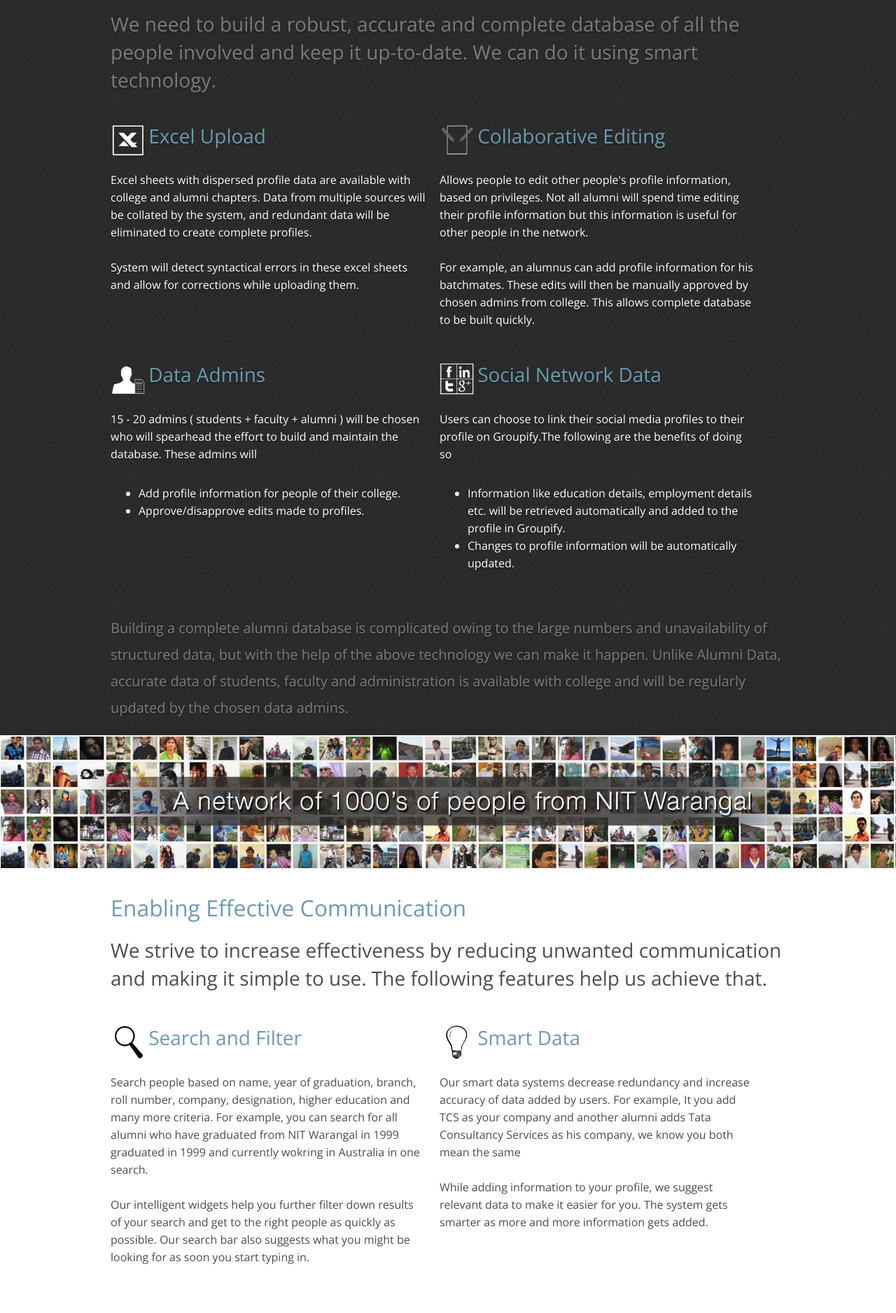
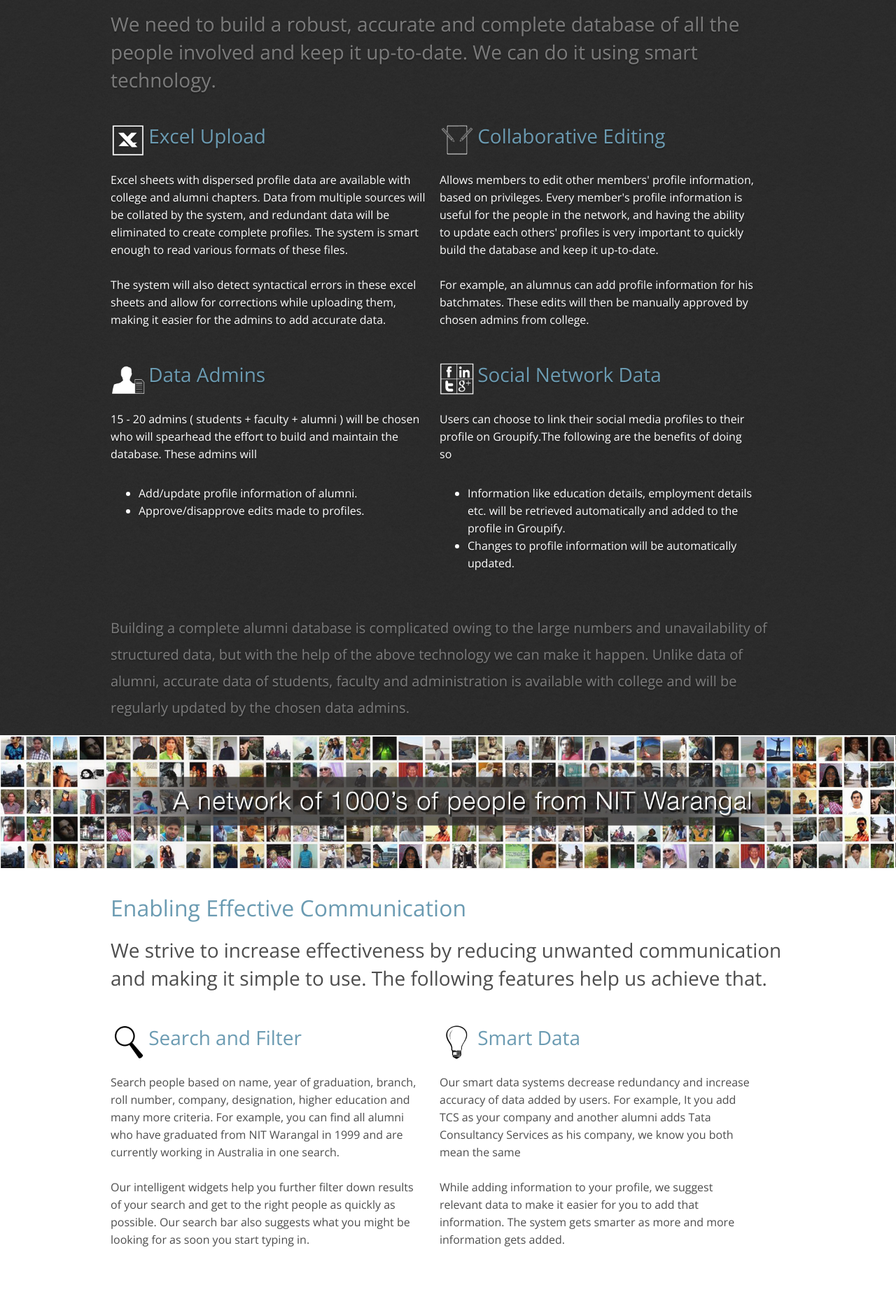
Before and after one commit to sriharimaneru/askra-repo, a Django app: template src/askra/templates/index.html in a window 1280 px wide. Shown: the part 1765-3642 px from the top of the page at 70% size. Run offline with Django 3.2, Linux system fonts and the light colour scheme; the template is opened without the code that fills it, so the values that code supplies are empty.

Commit message:
Refining content for better presentation and coherence

```diff
--- a/src/askra/templates/index.html
+++ b/src/askra/templates/index.html
@@ -143,17 +143,17 @@ $(function(){
           <img src="{{STATIC_URL}}img/excel_new.png">
           <h2 class="section-subtitle">Excel Upload</h2>
         </div>
-        <p>Excel sheets with dispersed profile data are available with college and alumni chapters. Data from multiple sources will be collated by the system, and redundant data will be eliminated to create complete profiles.<br><br>
-        System will detect syntactical errors in these excel sheets and allow for corrections while uploading them.</p>
+        <p>Excel sheets with dispersed profile data are available with college and alumni chapters. Data from multiple sources will be collated by the system, and redundant data will be eliminated to create complete profiles. The system is smart enough to read various formats of these files.<br><br>
+        The system will also detect syntactical errors in these excel sheets and allow for corrections while uploading them, making it easier for the admins to add accurate data.</p>
       </div>
       <div class="communication-feature left">
         <div class="communication-feature-title">
           <img src="{{STATIC_URL}}img/collaborative.png" />
           <h2 class="section-subtitle">Collaborative Editing</h2>
         </div>
-        <p>Allows people to edit other people's profile information, based on privileges.
-        Not all alumni will spend time editing their profile information but this information is useful for other people in the network. <br><br>
-        For example, an alumnus can add profile information for his batchmates. These edits will then be manually approved by chosen admins from college. This allows complete database to be built quickly.</p>
+        <p>Allows members to edit other members' profile information, based on privileges.
+        Every member's profile information is useful for the people in the network, and having the ability to update each others' profiles is very important to quickly build the database and keep it up-to-date.<br><br>
+        For example, an alumnus can add profile information for his batchmates. These edits will then be manually approved by chosen admins from college.</p>
       </div>
       <div class="communication-feature left">
         <div class="communication-feature-title">
@@ -164,7 +164,7 @@ $(function(){
         15 - 20 admins ( students + faculty + alumni ) will be chosen who will spearhead the effort to build and maintain the database.
         These admins will
         <ul>
-          <li>Add profile information for people of their college.</li>
+          <li>Add/update profile information of alumni.</li>
           <li>Approve/disapprove edits made to profiles.</li>
         <ul>
         </p>
@@ -183,7 +183,7 @@ $(function(){
         </p>
       </div>
     </div>
-      <h2 class="section-subtitle db-footer-note cB">Building a complete alumni database is complicated owing to the large numbers and unavailability of structured data, but with the help of the above technology we can make it happen. Unlike Alumni Data, accurate data of students, faculty and administration is available with college and will be regularly updated by the chosen data admins.</h2>
+      <h2 class="section-subtitle db-footer-note cB">Building a complete alumni database is complicated owing to the large numbers and unavailability of structured data, but with the help of the above technology we can make it happen. Unlike data of alumni, accurate data of students, faculty and administration is available with college and will be regularly updated by the chosen data admins.</h2>
   </div>
   <img id= "facebook-band" src="{{STATIC_URL}}img/facebook_band.jpg">
 </div>
@@ -198,7 +198,7 @@ $(function(){
           <h2 class="section-subtitle">Search and Filter</h2>
         </div>
         <p>
-           Search people based on name, year of graduation, branch, roll number, company, designation, higher education and many more criteria. For example, you can search for all alumni who have graduated from NIT Warangal in 1999 graduated in 1999 and currently wokring in Australia in one search.
+           Search people based on name, year of graduation, branch, roll number, company, designation, higher education and many more criteria. For example, you can find all alumni who have graduated from NIT Warangal in 1999 and are currently working in Australia in one search.
            <br><br>
            Our intelligent widgets help you further filter down results of your search and get to the right people as quickly as possible. Our search bar also suggests what you might be looking for as soon you start typing in.
         </p>
@@ -211,7 +211,7 @@ $(function(){
         <p>
            Our smart data systems decrease redundancy and increase accuracy of data added by users. For example, It you add TCS as your company and another alumni adds Tata Consultancy Services as his company, we know you both mean the same
            <br><br>
-           While adding information to your profile, we suggest relevant data to make it easier for you. The system gets smarter as more and more information gets added.<br><br><br>
+           While adding information to your profile, we suggest relevant data to make it easier for you to add that information. The system gets smarter as more and more information gets added.<br><br><br>
         </p>
       </div>
       <div class="cB"></div>
@@ -221,7 +221,7 @@ $(function(){
           <h2 class="section-subtitle">Privacy</h2>
         </div>
         <p>
-           We understand your profile information is valuable and keep most of it private by default. You can choose who views what part of your profile conveniently. For example, you can choose to make your email ID visible to all alumni but mobile number visible only to your classmates.
+           We understand your profile information is valuable and keep most of it private by default. You can choose who views what part of your profile conveniently. For example, you can choose to make your email ID visible to all alumni but mobile number visible only to your classmates. Only your name, year of graduation and course are public.
            <br><br>
            All the data in our system is secured using industry standard security protocols just so you can stay assured that nobody without the right authority gets access to you.
         </p>
@@ -232,7 +232,7 @@ $(function(){
           <h2 class="section-subtitle">Spam Control</h2>
         </div>
         <p>
-           Every user on the system will have communication privileges based on his role with the college. For example, an alumni chapter president can email all alumni in his chapter but the same cannot be done by other alumni. Similarly, an alumni can email a group of his batchmates but cannot email a group of alumni from another batch without additional privileges.
+           Every member will have communication privileges based on his role with the college. For example, an alumni chapter president can email all alumni in his chapter but other alumni cannot do the same. Similarly, an alumni can email a group of his batchmates but cannot email a group of alumni from another batch without additional privileges.
            <br><br>
            These rules can easily be configured to suit the needs. We also allow you to mark emails as spam and have rules to eliminate or decrease emails from the same people.
         </p>
```
